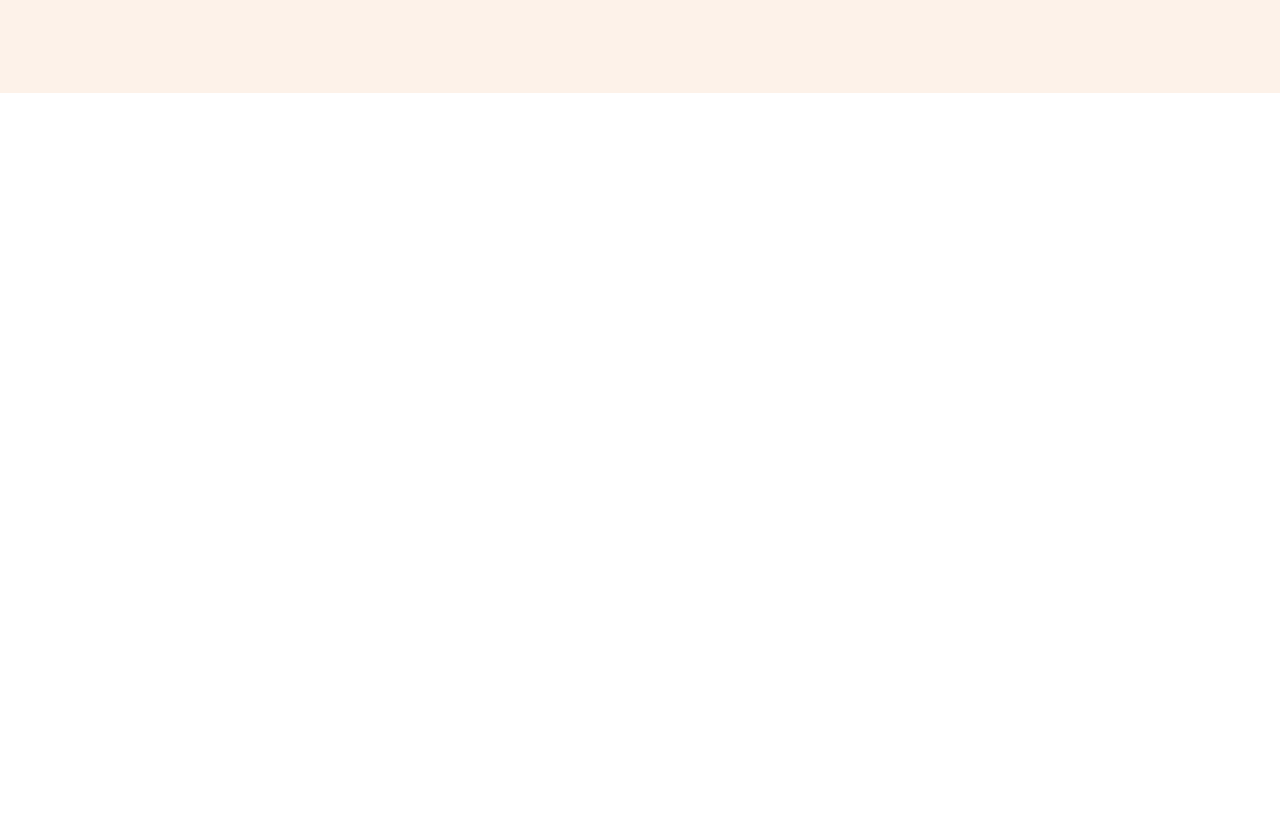
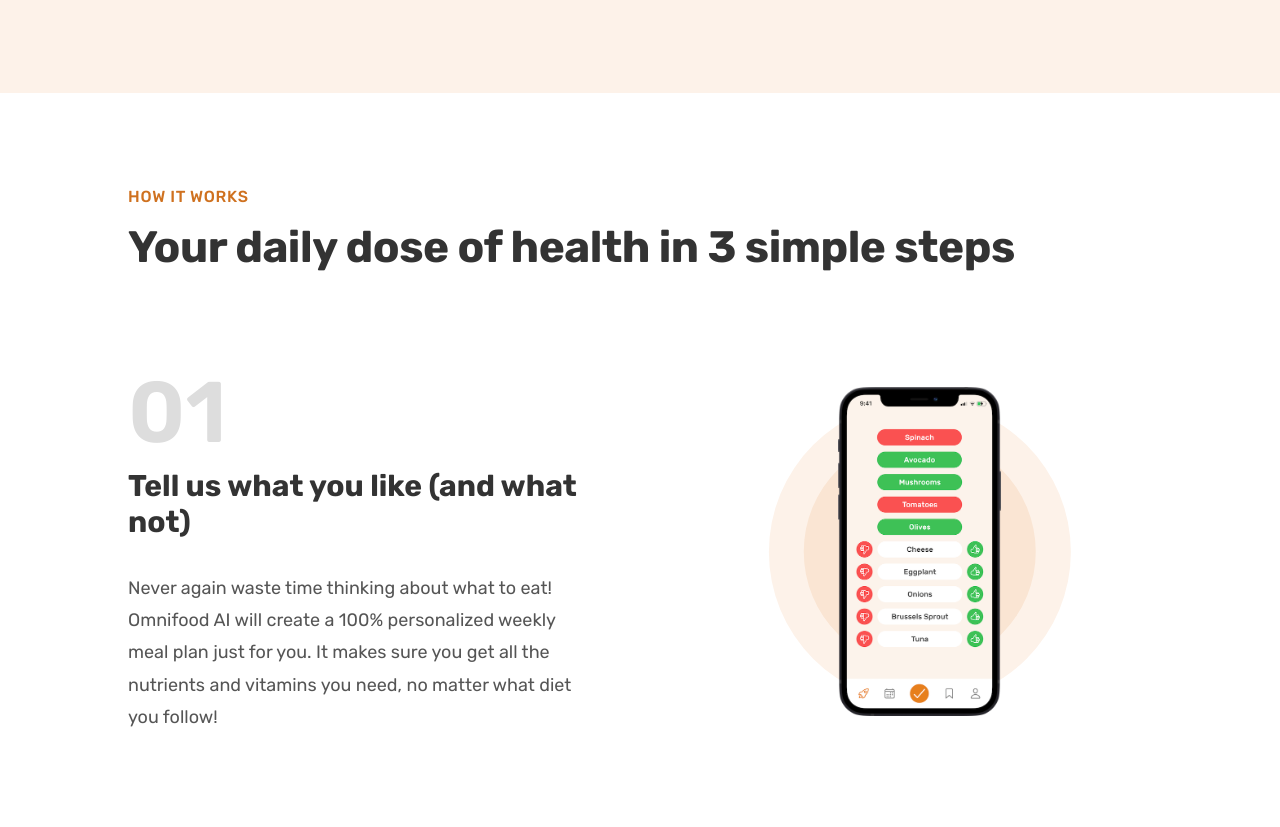
Before and after one commit to mhsaghsemii/Omni-Food, a plain HTML site: page index.html in a window 1280 px wide. Shown: the part 635-1462 px from the top of the page. Before the commit the page ends 800 px from the top, so only its background shows below. Drawn offline with Linux system fonts and the light colour scheme.

Commit message:
feat(app section): images and texts to show how it workes
+app's img
+descryptions

```diff
--- a/Css/style.css
+++ b/Css/style.css
@@ -21,11 +21,65 @@ body {
 /* GENERAL COMPONENT */
 .heading-primary {
   font-size: 5.2rem;
+  line-height: 1.05;
+  margin-bottom: 3.2rem;
+}
+
+.heading-secondary {
+  font-size: 4.4rem;
+  line-height: 1.2;
+  margin-bottom: 9.6rem;
+}
+
+.heading-tertiary {
+  font-size: 3rem;
+  line-height: 1.2;
+  margin-bottom: 3.2rem;
+  color: #333;
+}
+
+.heading-primary,
+.heading-secondary {
   font-weight: 700;
   color: #333;
-  line-height: 1.05;
   letter-spacing: -0.5px;
-  margin-bottom: 3.2rem;
+}
+
+.subheading {
+  display: block;
+  font-size: 1.6rem;
+  font-weight: 500;
+  color: #cf711f;
+  text-transform: uppercase;
+  margin-bottom: 1.6rem;
+  letter-spacing: 0.75px;
+}
+
+.container {
+  /* 140px */
+  max-width: 120rem;
+  padding: 0 3.2rem;
+  margin: 0 auto;
+}
+
+.grid {
+  display: grid;
+  row-gap: 9.6rem;
+  column-gap: 9.4rem;
+}
+
+.grid--2-cols {
+  grid-template-columns: repeat(2, 1fr);
+}
+.grid--3-cols {
+  grid-template-columns: repeat(3, 1fr);
+}
+.grid--4-cols {
+  grid-template-columns: repeat(4, 1fr);
+}
+
+.grid--center {
+  align-items: center;
 }
 
 .btn:link,
@@ -108,13 +162,11 @@ body {
   border-radius: 9px;
   background-color: #e67e22;
   padding: 1.2rem 2.4rem;
-
 }
 
 .main-nav-link.nav-cta:hover,
 .main-nav-link.nav-cta:active {
   background-color: #cf711f;
-
 }
 
 /* HERO SECTION */
@@ -174,3 +226,59 @@ body {
 .delivered-text span {
   color: #cf711f;
 }
+
+/* SECTION HOW IT WORKS */
+.section-how {
+  padding: 9.6rem;
+}
+.step-number {
+  font-size: 8.6rem;
+  font-weight: 600;
+  color: #ddd;
+  margin-bottom: 1.2rem;
+}
+
+.step-description {
+  font-size: 1.8rem;
+  line-height: 1.8;
+}
+
+.step-img-box {
+  position: relative;
+  display: flex;
+  align-items: center;
+  justify-content: center;
+}
+
+.step-img-box::before {
+  content: "";
+  display: block;
+  width: 65%;
+  border-radius: 50%;
+  /* height: 65%; -- 65% of parent's width 👇 */
+  padding-bottom: 65%;
+  position: absolute;
+  top: 50%;
+  left: 50%;
+  transform: translate(-50%, -50%);
+  background-color: #fdf2e9;
+  z-index: -2;
+}
+
+.step-img-box::after {
+  content: "";
+  display: block;
+  border-radius: 50%;
+  position: absolute;
+  top: 50%;
+  left: 50%;
+  transform: translate(-50%, -50%);
+  width:50%;
+  padding-bottom:50%;
+  background-color:  #fae5d3;
+  z-index: -1;
+}
+
+.step-img {
+  width: 35%;
+}
--- a/index.html
+++ b/index.html
@@ -88,6 +88,82 @@
           </div>
         </div>
       </section>
+
+      <section class="section-how">
+        <div class="container">
+          <span class="subheading">How it works</span>
+          <h2 class="heading-secondary">
+            Your daily dose of health in 3 simple steps
+          </h2>
+        </div>
+        <div class="container grid grid--2-cols grid--center">
+          <!-- STEP 01 -->
+          <div class="step-text-box">
+            <p class="step-number">01</p>
+
+            <h3 class="heading-tertiary">
+              Tell us what you like (and what not)
+            </h3>
+
+            <p class="step-description">
+              Never again waste time thinking about what to eat! Omnifood AI
+              will create a 100% personalized weekly meal plan just for you. It
+              makes sure you get all the nutrients and vitamins you need, no
+              matter what diet you follow!
+            </p>
+          </div>
+
+          <div class="step-img-box">
+            <img
+              src="asset/img/app/app-screen-1.png"
+              alt="iphone app preferences"
+              class="step-img"
+            />
+          </div>
+
+          <!-- STEP 02 -->
+          <div class="step-img-box">
+            <img
+              src="asset/img/app/app-screen-2.png"
+              alt="meal aproving plan"
+              class="step-img"
+            />
+          </div>
+
+          <div class="step-text-box">
+            <p class="step-number">02</p>
+
+            <h3 class="heading-tertiary">Approve your weekly meal plan</h3>
+
+            <p class="step-description">
+              Once per week, approve the meal plan generated for you by Omnifood
+              AI. You can change ingredients, swap entire meals, or even add
+              your own recipes.
+            </p>
+          </div>
+
+          <!-- STEP 03 -->
+          <div class="step-text-box">
+            <p class="step-number">03</p>
+
+            <h3 class="heading-tertiary">Receive meals at convenient time</h3>
+
+            <p class="step-description">
+              Best chefs in town will cook your selected meal every day, and we
+              will deliver it to your door whenever works best for you. You can
+              change delivery schedule and address daily!
+            </p>
+          </div>
+
+          <div class="step-img-box">
+            <img
+              src="asset/img/app/app-screen-3.png"
+              alt="iphone app delivary screen"
+              class="step-img"
+            />
+          </div>
+        </div>
+      </section>
     </main>
   </body>
 </html>
```
